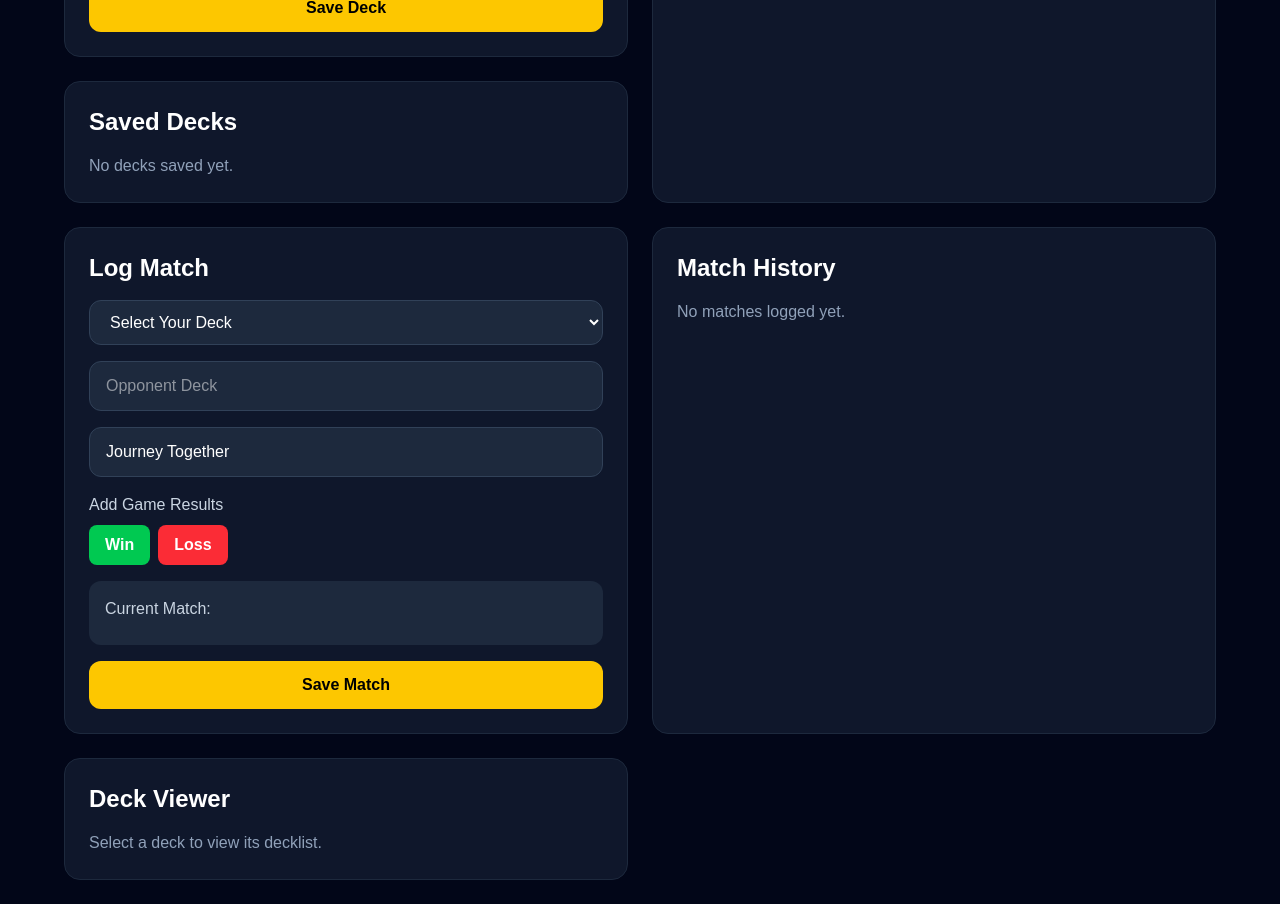
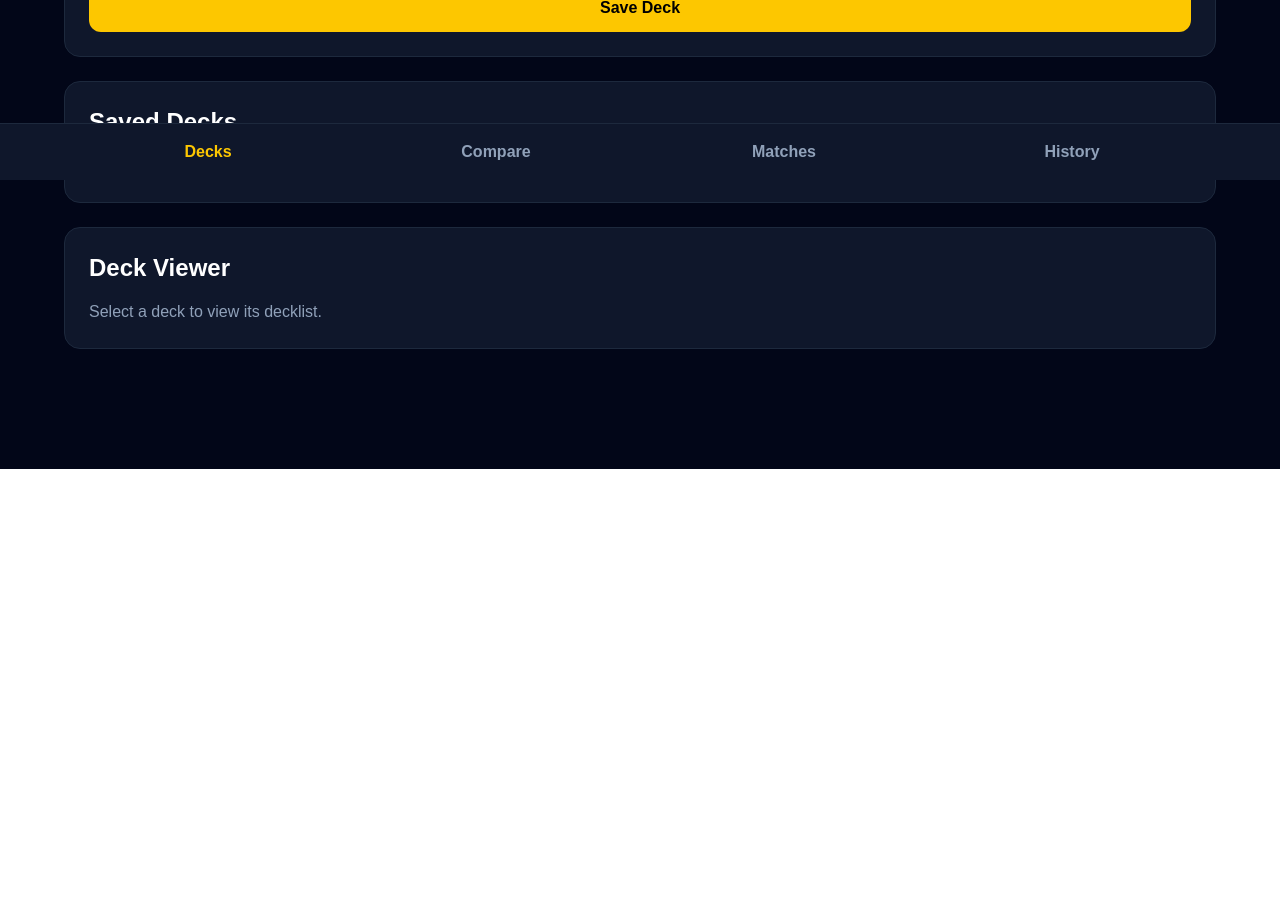
Before and after one commit to raleighUP/pokemon-tcg-tracker, a Next.js app: page / in a window 1280 px wide. Shown: the part 620-1524 px from the top of the page. After the commit the page ends 1089 px from the top, so only its background shows below. Built offline with nearby package versions, Linux system fonts and the light colour scheme.

Commit message:
Initial live version

```diff
--- a/src/app/page.tsx
+++ b/src/app/page.tsx
@@ -12,6 +12,9 @@ import MatchHistory from '@/components/MatchHistory'
 import { Deck, Match, CardEntry } from '@/types'
 
 export default function Home() {
+  const [activeTab, setActiveTab] = useState<
+  'decks' | 'compare' | 'matches' | 'history'
+>('decks')
   const [deckName, setDeckName] = useState('')
   const [decklist, setDecklist] = useState('')
 
@@ -253,10 +256,8 @@ const saveMatch = () => {
         <p className="text-slate-400 mb-8">
           Save decks, compare lists, and track tournament results.
         </p>
-
-        <div className="grid grid-cols-1 lg:grid-cols-2 gap-6">
-
-          {/* LEFT COLUMN */}
+<div className="pb-24">
+  {activeTab === 'decks' && (
     <div className="space-y-6">
       <AddDeckForm
         deckName={deckName}
@@ -266,38 +267,101 @@ const saveMatch = () => {
         addDeck={addDeck}
         editingDeckId={editingDeckId}
       />
+
       <SavedDecks
         decks={decks}
         setSelectedDeck={setSelectedDeck}
         editDeck={editDeck}
         deleteDeck={deleteDeck}
       />
+
+      <DeckViewer selectedDeck={selectedDeck} />
     </div>
+  )}
+
+  {activeTab === 'compare' && (
     <CompareDecks
+      decks={decks}
       compareDeck1={compareDeck1}
       setCompareDeck1={setCompareDeck1}
       compareDeck2={compareDeck2}
       setCompareDeck2={setCompareDeck2}
-  decks={decks}
       changes={changes}
     />
+  )}
+
+  {activeTab === 'matches' && (
     <MatchLogger
+    eventName={eventName}
+    setEventName={setEventName}
+      decks={decks}
       selectedMatchDeck={selectedMatchDeck}
       setSelectedMatchDeck={setSelectedMatchDeck}
       opponentDeck={opponentDeck}
       setOpponentDeck={setOpponentDeck}
       format={format}
       setFormat={setFormat}
-  decks={decks}
+      matchType={matchType}
+setMatchType={setMatchType}
       games={games}
       toggleGameResult={toggleGameResult}
       saveMatch={saveMatch}
     />
+  )}
+
+  {activeTab === 'history' && (
     <MatchHistory matches={matches} />
-{/* RIGHT COLUMN */}
-<div>
-  <DeckViewer selectedDeck={selectedDeck} />
+  )}
 </div>
+
+</div>
+
+    <div className="fixed bottom-0 left-0 right-0 bg-slate-900 border-t border-slate-800">
+  <div className="max-w-6xl mx-auto grid grid-cols-4">
+
+    <button
+      onClick={() => setActiveTab('decks')}
+      className={`py-4 font-semibold ${
+        activeTab === 'decks'
+          ? 'text-yellow-400'
+          : 'text-slate-400'
+      }`}
+    >
+      Decks
+    </button>
+
+    <button
+      onClick={() => setActiveTab('compare')}
+      className={`py-4 font-semibold ${
+        activeTab === 'compare'
+          ? 'text-yellow-400'
+          : 'text-slate-400'
+      }`}
+    >
+      Compare
+    </button>
+
+    <button
+      onClick={() => setActiveTab('matches')}
+      className={`py-4 font-semibold ${
+        activeTab === 'matches'
+          ? 'text-yellow-400'
+          : 'text-slate-400'
+      }`}
+    >
+      Matches
+    </button>
+
+    <button
+      onClick={() => setActiveTab('history')}
+      className={`py-4 font-semibold ${
+        activeTab === 'history'
+          ? 'text-yellow-400'
+          : 'text-slate-400'
+      }`}
+    >
+      History
+    </button>
 
   </div>
 </div>
--- a/src/components/MatchLogger.tsx
+++ b/src/components/MatchLogger.tsx
@@ -1,6 +1,8 @@
 import { Deck } from '@/types'
 
 type Props = {
+ eventName: string
+setEventName: (value: string) => void
   selectedMatchDeck: string
   setSelectedMatchDeck: (value: string) => void
 
@@ -17,15 +19,21 @@ type Props = {
   toggleGameResult: (result: string) => void
 
   saveMatch: () => void
+  matchType: 'BO1' | 'BO3'
+setMatchType: (value: 'BO1' | 'BO3') => void
 }
 
 export default function MatchLogger({
+  eventName,
+  setEventName,
   selectedMatchDeck,
   setSelectedMatchDeck,
   opponentDeck,
   setOpponentDeck,
   format,
   setFormat,
+  matchType,
+setMatchType,
   decks,
   games,
   toggleGameResult,
@@ -38,6 +46,35 @@ export default function MatchLogger({
       </h2>
 
      <div className="space-y-4">
+
+  <input
+    type="text"
+    value={eventName}
+    onChange={(e) => setEventName(e.target.value)}
+    placeholder="Event Name"
+    className="w-full bg-slate-800 border border-slate-700 rounded-xl px-4 py-3"
+  />
+  <select
+  value={format}
+  onChange={(e) => setFormat(e.target.value)}
+  className="w-full bg-slate-800 border border-slate-700 rounded-xl px-4 py-3"
+>
+  <option value="Perfect Order">
+    Perfect Order
+  </option>
+
+  <option value="Standard">
+    Standard
+  </option>
+
+  <option value="Expanded">
+    Expanded
+  </option>
+
+  <option value="Gym Leader Challenge">
+    Gym Leader Challenge
+  </option>
+</select>
 
   <select
           value={selectedMatchDeck}
@@ -64,15 +101,35 @@ export default function MatchLogger({
           placeholder="Opponent Deck"
           className="w-full bg-slate-800 border border-slate-700 rounded-xl px-4 py-3"
         />
+<div>
+  <p className="mb-2 text-slate-300">
+    Match Type
+  </p>
 
-        <input
-          type="text"
-          value={format}
-          onChange={(e) => setFormat(e.target.value)}
-          placeholder="Format"
-          className="w-full bg-slate-800 border border-slate-700 rounded-xl px-4 py-3"
-        />
+  <div className="flex gap-2">
+    <button
+      onClick={() => setMatchType('BO1')}
+      className={`flex-1 py-2 rounded-lg font-semibold ${
+        matchType === 'BO1'
+          ? 'bg-yellow-400 text-black'
+          : 'bg-slate-700 text-white'
+      }`}
+    >
+      Best of 1
+    </button>
 
+    <button
+      onClick={() => setMatchType('BO3')}
+      className={`flex-1 py-2 rounded-lg font-semibold ${
+        matchType === 'BO3'
+          ? 'bg-yellow-400 text-black'
+          : 'bg-slate-700 text-white'
+      }`}
+    >
+      Best of 3
+    </button>
+  </div>
+</div>
         <div>
           <p className="mb-2 text-slate-300">
             Add Game Results
@@ -92,27 +149,51 @@ export default function MatchLogger({
             >
               Loss
             </button>
+            <button
+  onClick={() => toggleGameResult('T')}
+  className="bg-yellow-400 hover:bg-yellow-500 text-black px-4 py-2 rounded-lg font-semibold"
+>
+  Tie
+</button>
           </div>
         </div>
 
 <div className="bg-slate-800 rounded-xl p-4">
-          <p className="text-slate-300 mb-2">
-            Current Match:
+  <p className="text-slate-300 mb-3">
+    Current Match
   </p>
 
-          <div className="flex gap-2">
-            {games.map((game, index) => (
+  <div className="space-y-2">
+    {Array.from({
+      length: matchType === 'BO1' ? 1 : 3,
+    }).map((_, index) => {
+      const result = games[index]
+
+      return (
         <div
           key={index}
-                className={`px-3 py-1 rounded-lg font-semibold ${
-                  game === 'W'
-                    ? 'bg-green-500'
-                    : 'bg-red-500'
+          className="flex items-center justify-between bg-slate-700 rounded-lg px-4 py-2"
+        >
+          <span className="font-medium">
+            Game {index + 1}
+          </span>
+
+          <span
+            className={`font-bold ${
+              result === 'W'
+                ? 'text-green-400'
+                : result === 'L'
+                ? 'text-red-400'
+                : result === 'T'
+                ? 'text-yellow-400'
+                : 'text-slate-500'
             }`}
           >
-                {game}
+            {result || '-'}
+          </span>
         </div>
-            ))}
+      )
+    })}
   </div>
 </div>
 
```
Lines whose indentation alone changed are shown as unchanged.
